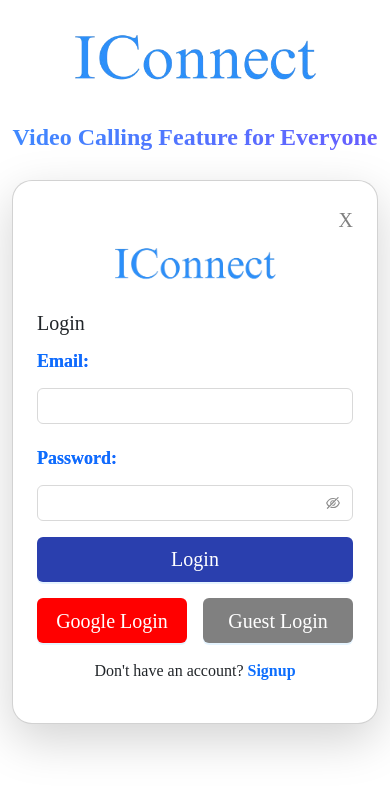
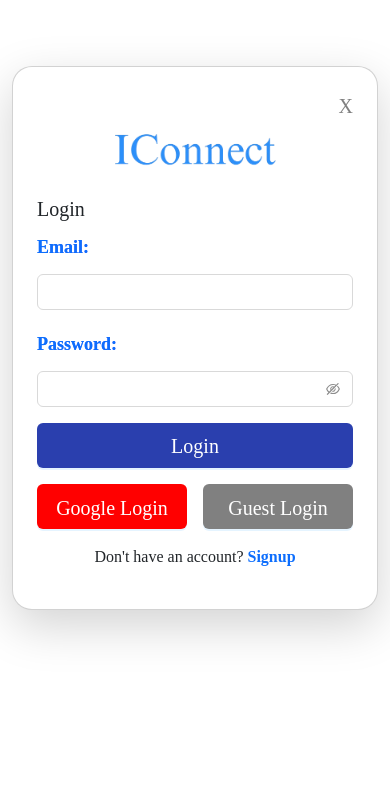
Before and after one commit to harikrishna87/IConnect-Video-Calling-App-, a React (Vite) app: page /login in a window 390 px wide. Shown: the top 792 px of the page. Built offline with nearby package versions, Linux system fonts and the light colour scheme.

Commit message:
IConnect

```diff
--- a/src/Components/Login.jsx
+++ b/src/Components/Login.jsx
@@ -101,7 +101,7 @@ const Login = () => {
 
       <div className="row login">
         <div className="col-12 col-sm-12 col-md-12 col-lg-6 text-center mt-3">
-          <img src={Logo} alt="" width={300} height={80} className="img-fluid" />
+          <img src={Logo} alt="" width={300} height={80} className="login-img" />
 
           <div className="content">
             <h1 style={{
@@ -113,7 +113,9 @@ const Login = () => {
               backgroundClip: "text",
               paddingTop: "20px",
               paddingBottom: "20px"
-            }}>Video Calling Feature for Everyone</h1>
+            }}
+            className="login-img"
+            >Video Calling Feature for Everyone</h1>
             <img src={Logo1} alt="" width={350} height={200} style={{
               borderRadius: "15px",
               marginBottom: "20px"
--- a/src/Components/Signup.jsx
+++ b/src/Components/Signup.jsx
@@ -8,7 +8,7 @@ import { SyncOutlined } from "@ant-design/icons";
 import { ToastContainer, toast } from "react-toastify";
 import "react-toastify/dist/ReactToastify.css";
 import axios from "axios"
-import Logo1 from "../assets/Images/Corousel1.jpg"
+import Logo1 from "../assets/Images/Corousel2.jpg"
 import "../Components/component.css"
 
 const Signup = () => {
@@ -84,7 +84,7 @@ const Signup = () => {
       <div className="container">
         <div className="row login">
           <div className="col-12 col-sm-12 col-md-12 col-lg-6 text-center mt-3">
-            <img src={Logo} alt="" width={300} height={80} className="img-fluid" />
+            <img src={Logo} alt="" width={300} height={80} className="login-img" />
 
             <div className="content">
               <h1 style={{
@@ -96,7 +96,9 @@ const Signup = () => {
                 backgroundClip: "text",
                 paddingTop: "20px",
                 paddingBottom: "20px"
-              }}>Video Calling Feature for Everyone</h1>
+              }}
+              className="login-img"
+              >Video Calling Feature for Everyone</h1>
               <img src={Logo1} alt="" width={350} height={200} style={{
                 borderRadius: "15px",
                 marginBottom: "20px"
--- a/src/Components/component.css
+++ b/src/Components/component.css
@@ -204,7 +204,7 @@ header {
     }
 
     .login {
-        margin-top: 0px;
+        margin-top: 50px;
     }
 
     .content h1 {
```
